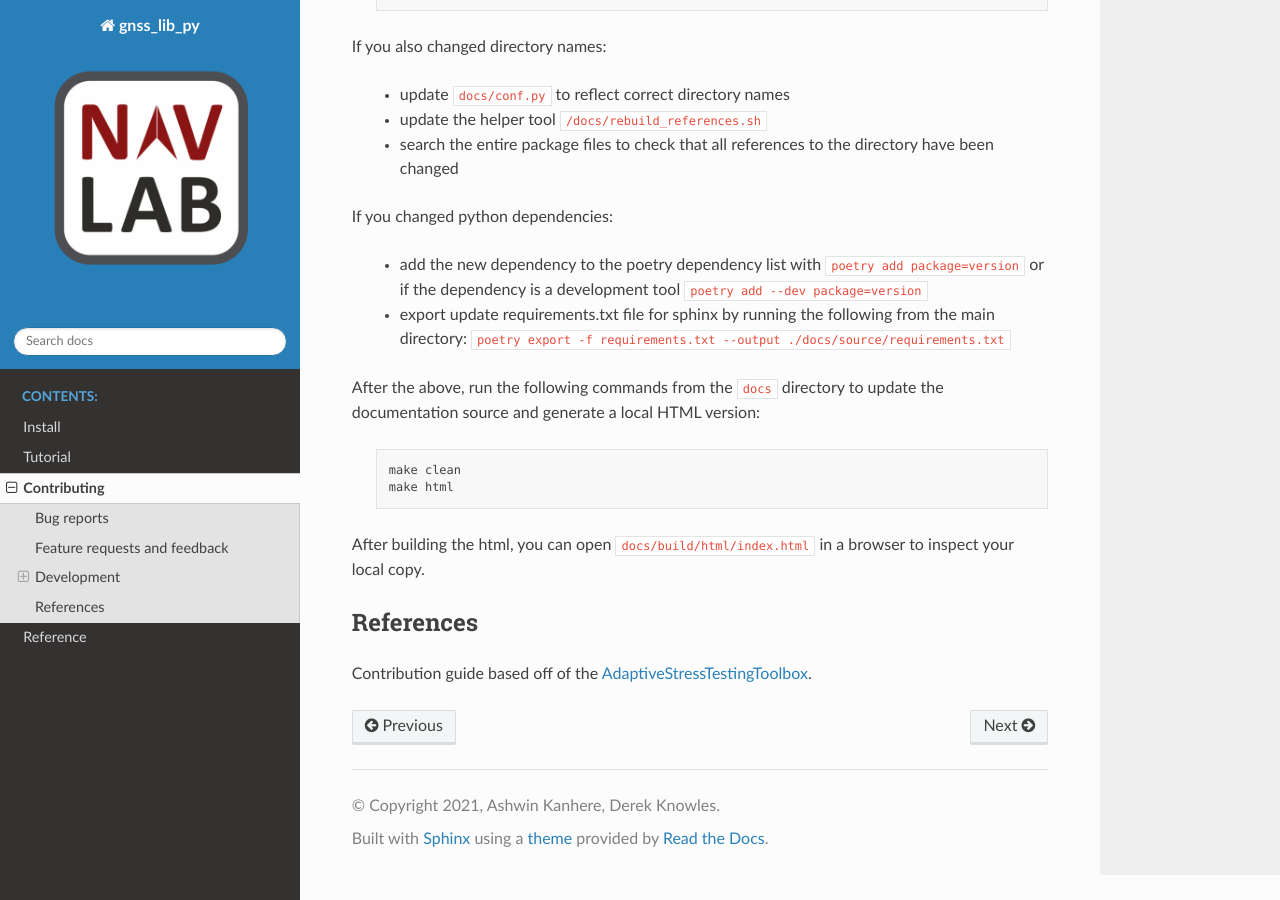
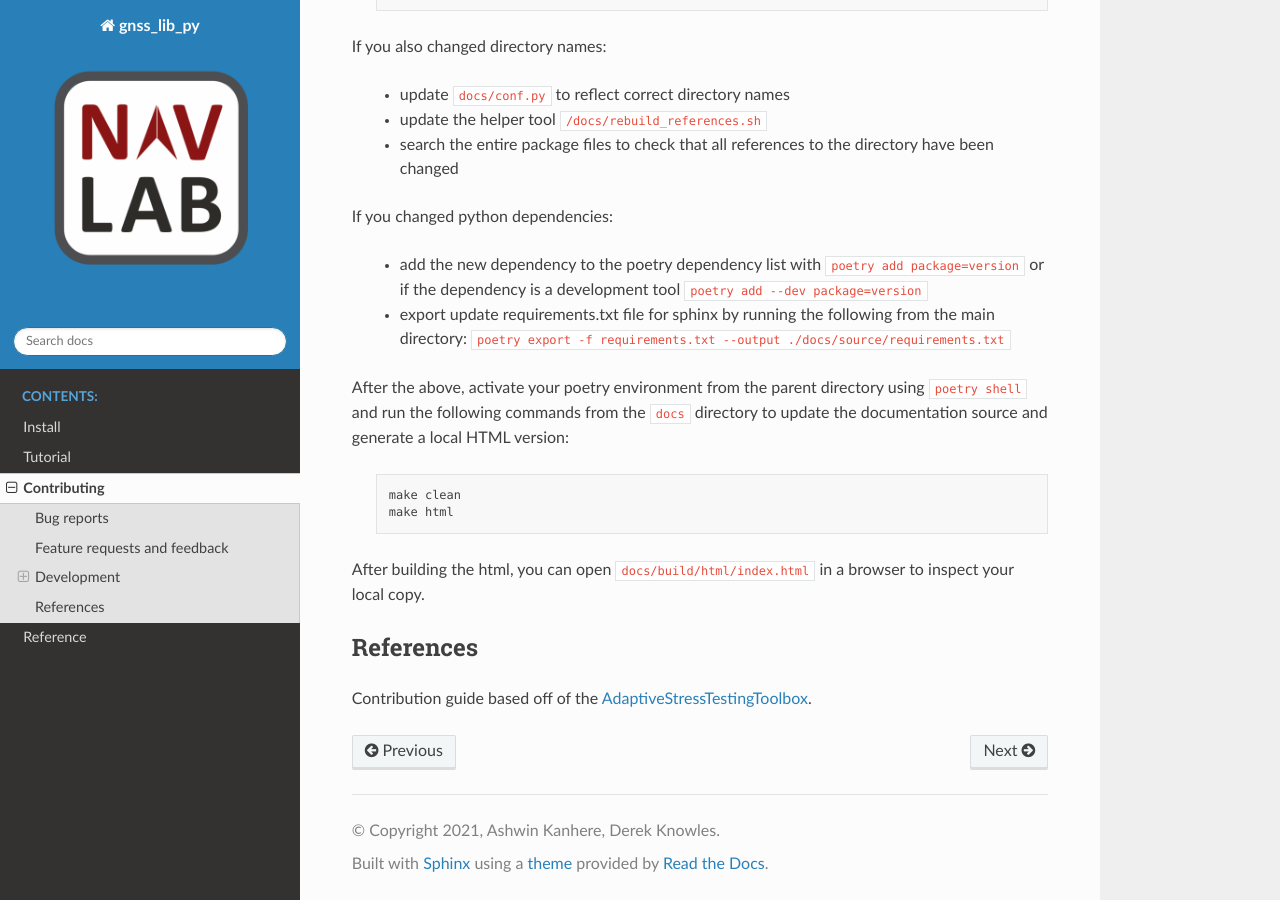
Before and after one commit to Stanford-NavLab/gnss_lib_py, a Sphinx documentation site: the page built from docs/source/contributing.rst, in a window 1280 px wide and 900 px high, scrolled down 4746 px. Built offline with Sphinx 7.4.7 and the Read the Docs theme 2.0.0, drawn with Linux system fonts in a browser that asks for light colours.

Commit message:
Updated instructions on building docs

```diff
--- a/docs/source/contributing.rst
+++ b/docs/source/contributing.rst
@@ -283,9 +283,10 @@ If you changed python dependencies:
       following from the main directory:
       :code:`poetry export -f requirements.txt --output ./docs/source/requirements.txt`
 
-After the above, run the following commands from the :code:`docs`
-directory to update the documentation source and generate a local
-HTML version:
+After the above, activate your poetry environment from the parent
+directory using :code:`poetry shell` and run the following commands
+from the :code:`docs` directory to update the documentation source and
+generate a local HTML version:
 
     .. code-block:: bash
 
```
Also changed, not shown: README.md (+4 -3 lines).
